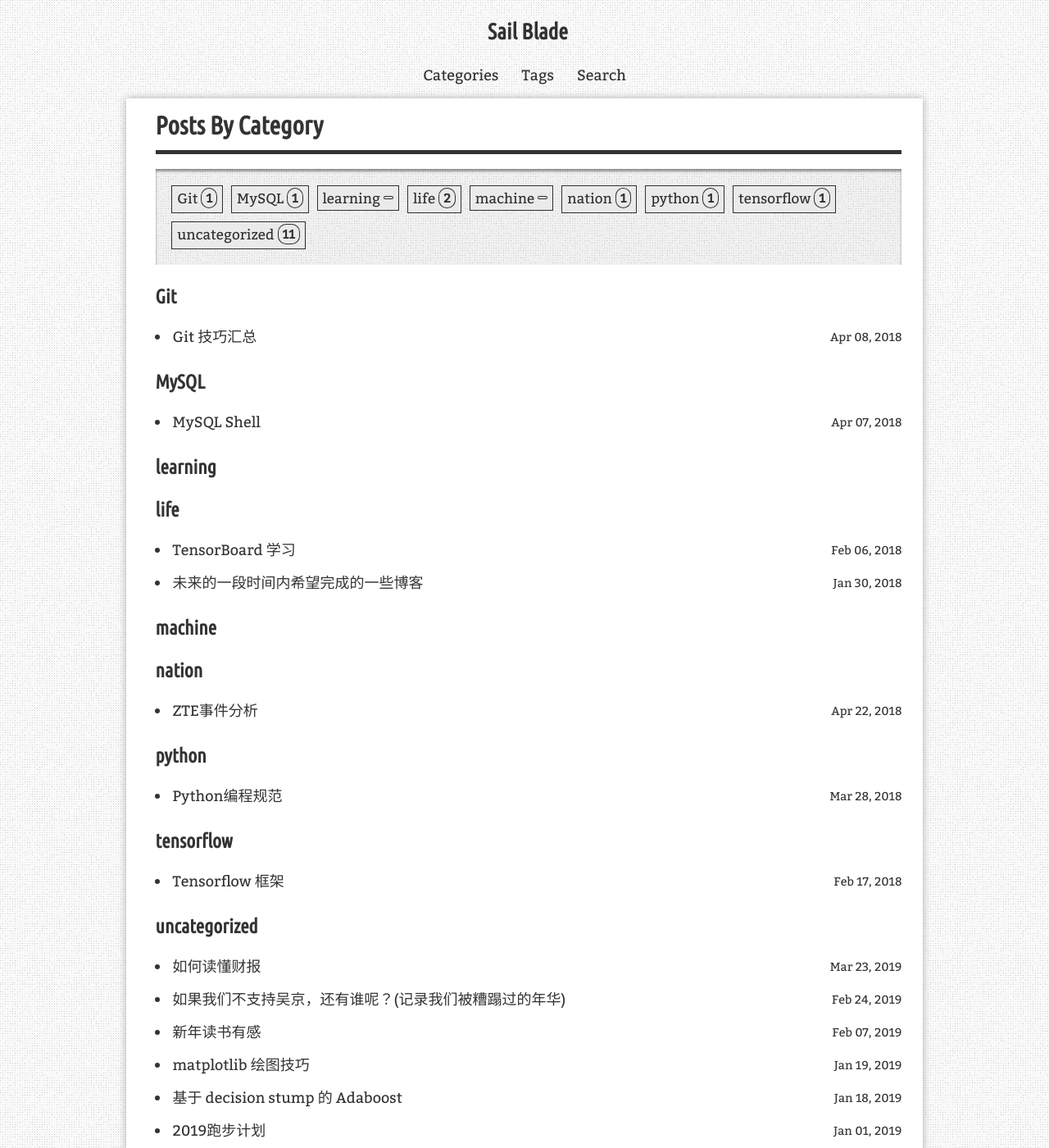
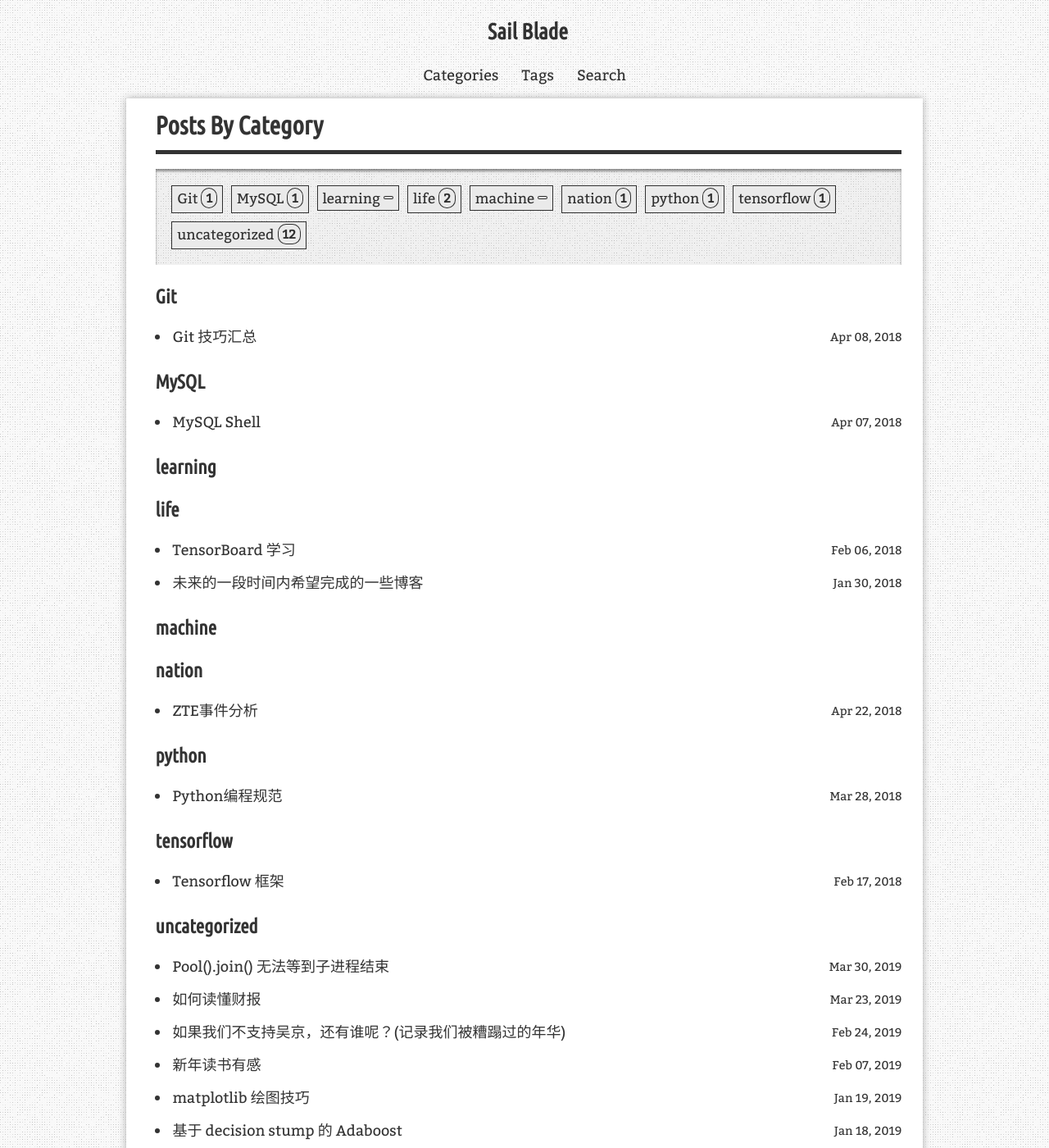
Before and after one commit to SailBlade/sailblade.github.io, a Jekyll site: the page built from blog/categories/index.html, in a window 1280 px wide and 1400 px high. Shown: the whole window at 82% size. Built offline with Jekyll 4.4.1, drawn with Linux system fonts in a browser that asks for light colours; nearby versions of some CDN libraries; comment, search, counter and statistics services are not loaded; some of the changed lines change nothing that is shown.

Commit message:
commit the multiple process join()

````diff
--- /dev/null
+++ b/_posts/2019-03-30-mulipleprocess.md
@@ -0,0 +1,100 @@
+---
+layout: post
+title: "Pool().join() 无法等到子进程结束"
+description: "python"
+categories: [uncategorized]
+tags: [python]
+redirect_from:
+  - /2019/03/30/
+---
+* Kramdown table of contents
+{:toc .toc}
+---
+
+## 简介
+调试多任务期间，`Pool.join()` 无法接收到创建的异步进程的结束信号量，导致挂死，经过彻夜排查，终于发现是发现在包含的文件中定义了一个 `conn` 做为全局变量，并未关闭。自己挖的一口大坑啊！
+
+## 背景
+pycharm 调试python多任务进程，使用了如下代码：
+
+```python
+import maintainDb as maintainDb
+import os
+import time
+from multiprocessing import Pool
+
+def long_time_task(name):
+    print('Run task %s (%s)...' % (name, os.getpid()))
+    start = time.time()
+    time.sleep(5)
+    end = time.time()
+    print('Task %s runs %0.2f seconds.' % (name, (end - start)))
+
+
+if __name__=='__main__':
+    print('Parent process %s.' % os.getpid())
+    p = Pool(4)
+    for i in range(5):
+        p.apply_async(long_time_task, args=(i,))
+    print('Waiting for all subprocesses done...')
+    p.close()
+    p.join()
+    print('All subprocesses done.')
+
+```
+等啊等，等啊等，只出现了如下结果：
+
+```
+Parent process 18868.
+Waiting for all subprocesses done...
+Run task 0 (16700)...
+Run task 1 (26808)...
+Run task 2 (36372)...
+Run task 3 (21204)...
+Task 0 runs 5.00 seconds.
+Run task 4 (16700)...
+Task 1 runs 5.00 seconds.
+Task 2 runs 5.00 seconds.
+Task 3 runs 5.00 seconds.
+Task 4 runs 5.00 seconds.
+```
+
+此处略过遍读python各种参考资料的痛苦过程。今日灵光乍现，重新创建了一个新的工程后，可以拿到正确答案。
+
+```
+Parent process 32504.
+Waiting for all subprocesses done...
+Run task 0 (34456)...
+Run task 1 (9964)...
+Run task 2 (15220)...
+Run task 3 (35800)...
+Task 0 runs 5.00 seconds.
+Run task 4 (34456)...
+Task 1 runs 5.00 seconds.
+Task 2 runs 5.00 seconds.
+Task 3 runs 5.00 seconds.
+Task 4 runs 5.00 seconds.
+All subprocesses done.
+
+Process finished with exit code 0
+```
+
+这个愁死个人了，于是乎遍寻代码，并未发现任何蹊跷。峰回路转之际，发现了 pycharm的并发调试功能 `Concurrency Diagram for \"filename\"`, 点击运行：
+![](http://images.sailblade.com/%E5%A4%9A%E4%BB%BB%E5%8A%A1%E8%B0%83%E8%AF%95%E7%AA%97%E5%8F%A3.png)
+真是强大的功能，直接显示出来 tushareinterface.py:12 创建了新的进程，太令人振奋了。检查代码，一个全局变量的 conn定义导致，删除后解决问题。
+
+```python
+# coding: UTF-8
+import tushare as ts
+import pandas as pd
+import numpy as np
+import datetime
+
+from threading import Thread
+import functools
+import time
+
+global cons
+cons = ts.get_apis()
+
+```
````
Also changed, not shown: _posts/2019-03-23-financeTable.md (line endings or trailing spaces).
